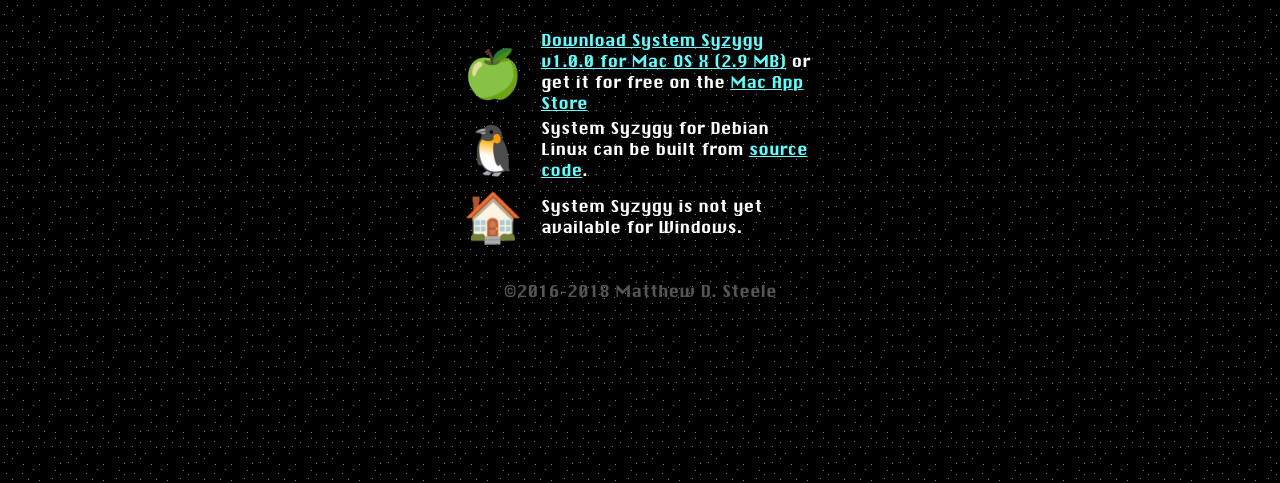
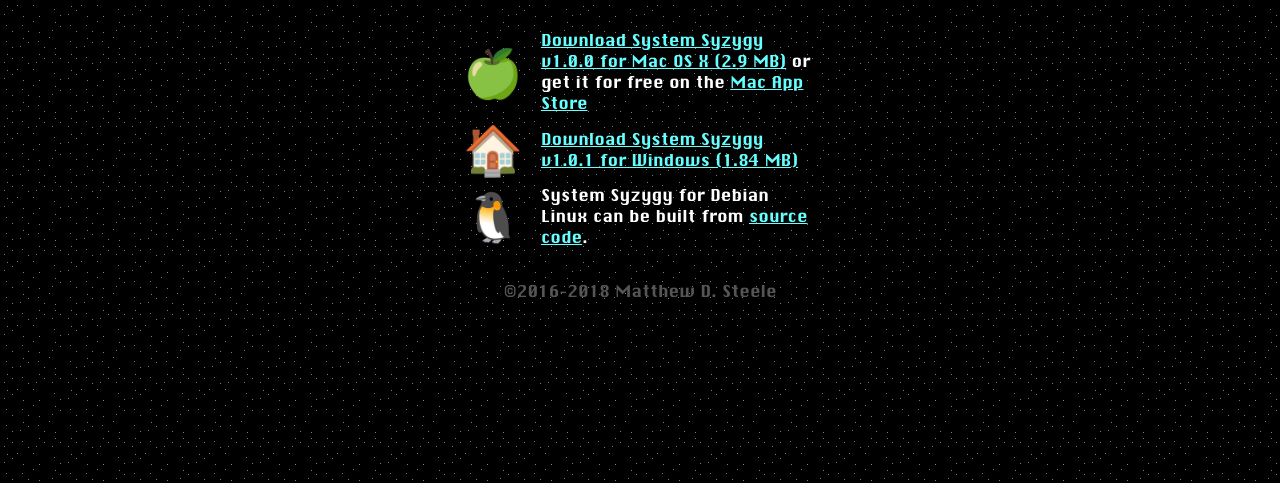
Before and after one commit to mdsteele/syzygy, a plain HTML site: page download/index.html in a window 1280 px wide. Shown: the part 317-800 px from the top of the page. Drawn offline with Linux system fonts and the light colour scheme.

Commit message:
Add link for Windows download

```diff
--- a/download/index.html
+++ b/download/index.html
@@ -30,12 +30,13 @@
           </td>
         </tr>
         <tr>
+          <td class="icon">&#127968;<!--house--></td>
+          <td><a href="https://github.com/mdsteele/syzygy/releases/download/v1.0.1/System-Syzygy-v1.0.1-Windows.zip">Download
+          System Syzygy v1.0.1 for Windows (1.84 MB)</a></td>
+        </tr>
+        <tr>
           <td class="icon">&#128039;<!--penguin--></td>
           <td>System Syzygy for Debian Linux can be built from <a href="https://github.com/mdsteele/syzygy">source code</a>.</td>
-        </tr>
-        <tr>
-          <td class="icon">&#127968;<!--house--></td>
-          <td>System Syzygy is not yet available for Windows.</td>
         </tr>
       </table>
     </section>
```
